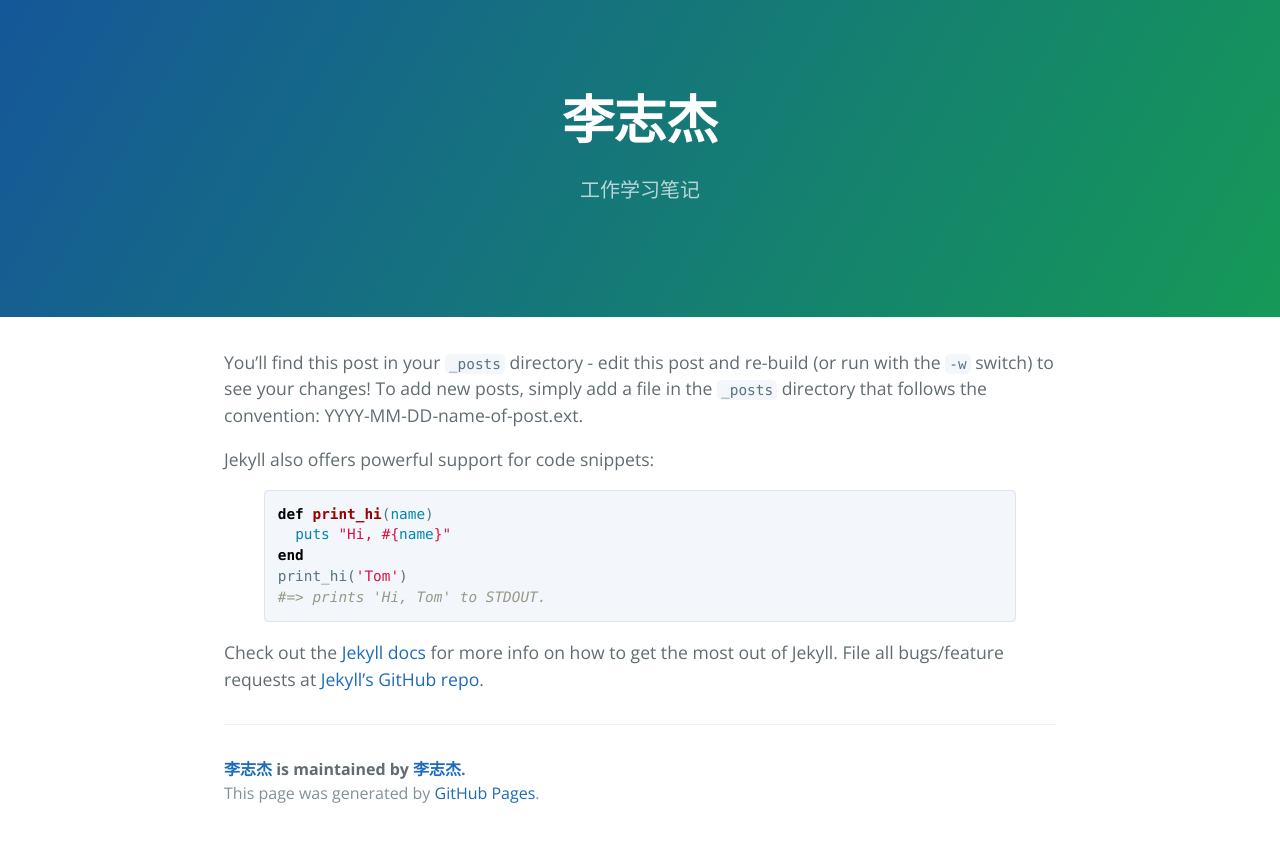
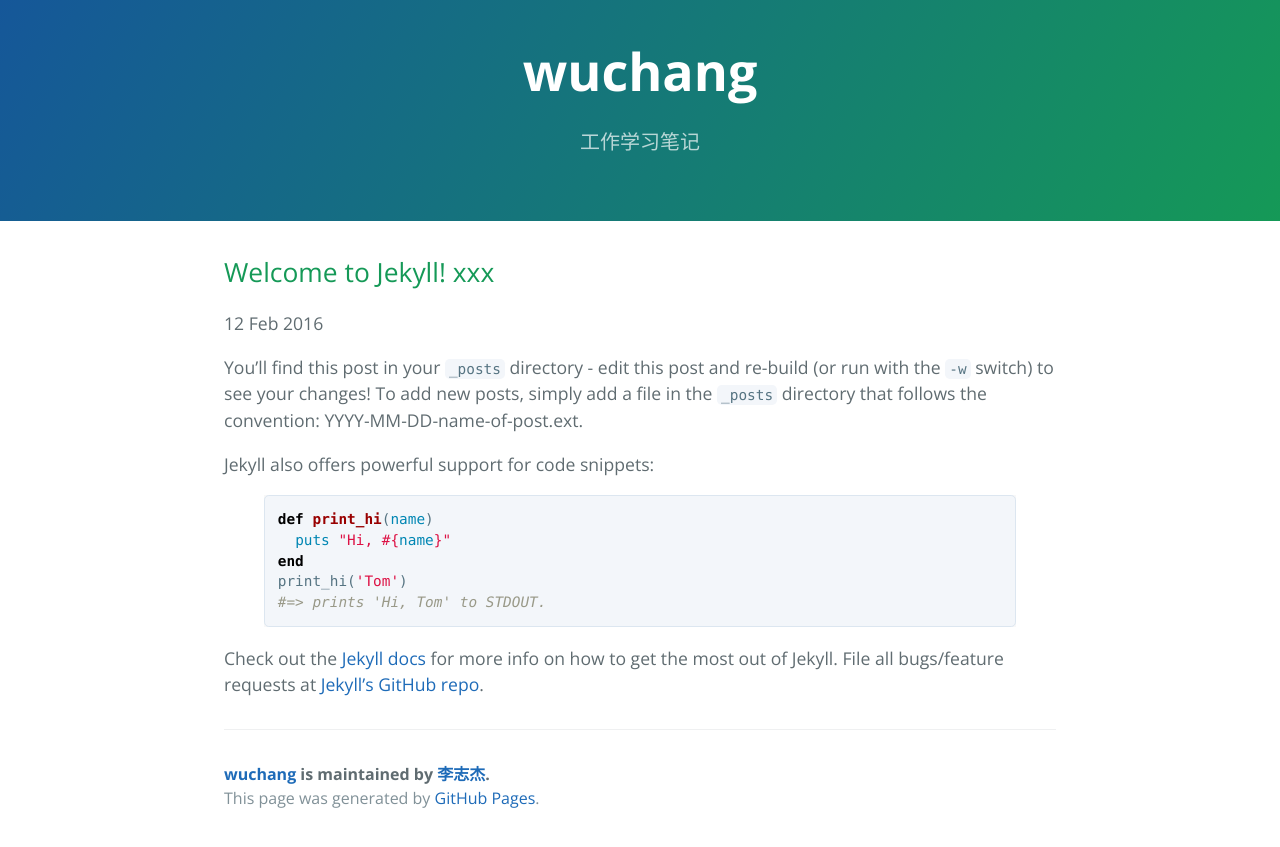
Before and after one commit to wuchang/wuchang.github.io, a Jekyll site: the page built from _posts/2016-02-12-sample-content.markdown, in a window 1280 px wide. Shown: the top 847 px of the page. Built offline with Jekyll 4.4.1, drawn with Linux system fonts in a browser that asks for light colours.

```diff
--- a/_config.yml
+++ b/_config.yml
@@ -1,5 +1,5 @@
 # Setup
-title:        李志杰
+title:        wuchang
 tagline:      工作学习笔记
 baseurl:      ""
 paginate:     1
--- a/_posts/2016-02-12-sample-content.markdown
+++ b/_posts/2016-02-12-sample-content.markdown
@@ -1,6 +1,6 @@
 ---
-layout: default
-title:  "Welcome to Jekyll!"
+layout: post
+title:  "Welcome to Jekyll! xxx"
 date:   2016-02-12 17:50:00
 categories: main
 ---
--- a/css/cayman.css
+++ b/css/cayman.css
@@ -140,7 +140,7 @@ a:hover { text-decoration: underline; }
   .btn + .btn { margin-top: 1rem; margin-left: 0; } }
 
 .page-header { color: #fff; text-align: center; background-color: #159957; background-image: linear-gradient(120deg, #155799, #159957); }
-@media screen and (min-width: 64em) { .page-header { padding: 5rem 6rem; } }
+@media screen and (min-width: 64em) { .page-header { padding: 2rem 6rem; } }
 @media screen and (min-width: 42em) and (max-width: 64em) { .page-header { padding: 3rem 4rem; } }
 @media screen and (max-width: 42em) { .page-header { padding: 2rem 1rem; } }
 
```
Also changed, not shown: _includes/page-header.html (line endings or trailing spaces), _layouts/page.html (line endings or trailing spaces), _layouts/post.html (line endings or trailing spaces), docker-compose.yml (line endings or trailing spaces), 1 other file.
